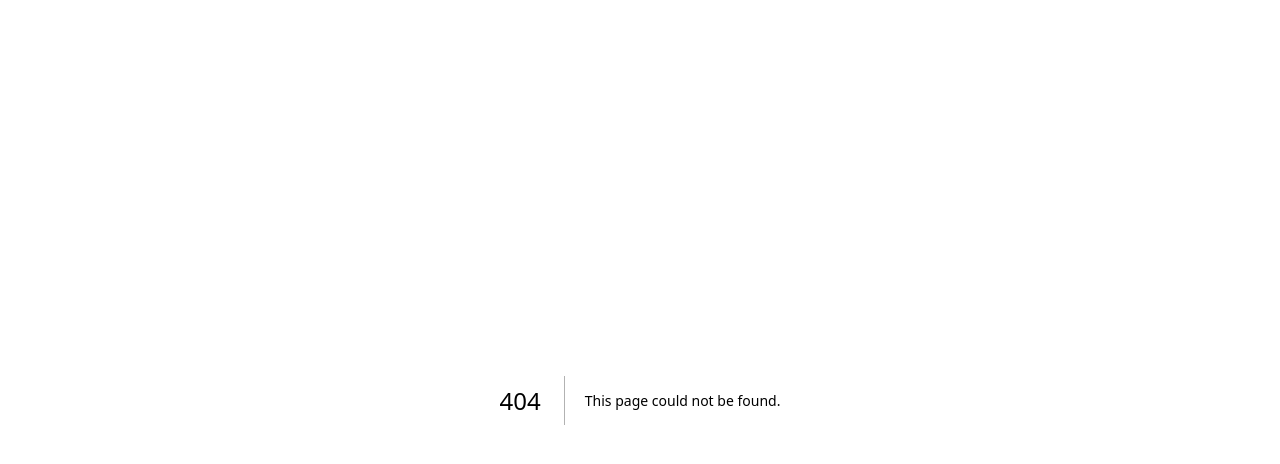
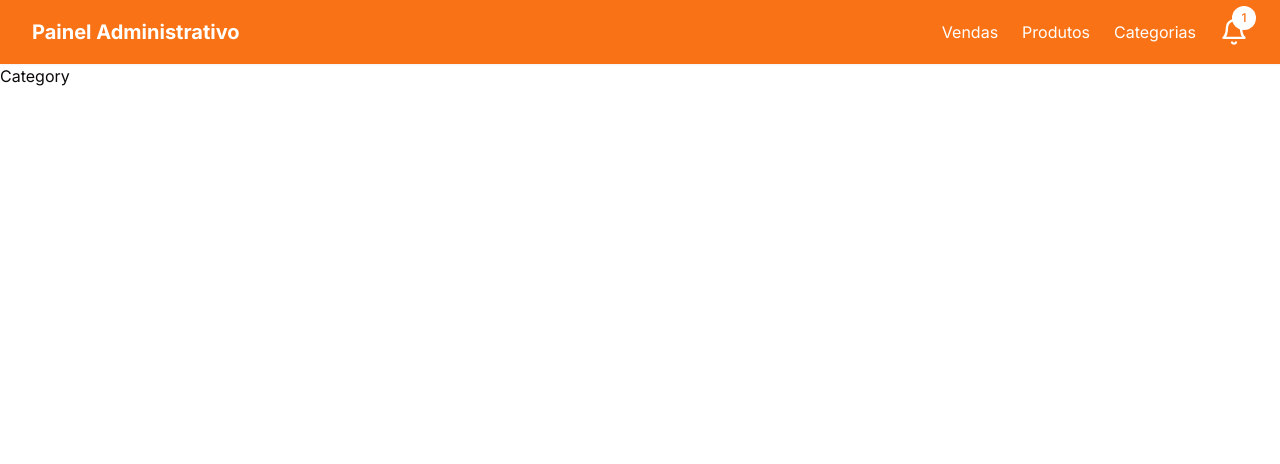
Before and after one commit to reisArthur2602/frontend-pizzaria, a Next.js app: page /dashboard/category in a window 1280 px wide. Before the commit this address had no page. Shown: the top 464 px of the page. Built offline with nearby package versions, Linux system fonts and the light colour scheme.

Commit message:
feat: add category route

```diff
--- /dev/null
+++ b/src/app/dashboard/category/page.tsx
@@ -0,0 +1,7 @@
+import React from "react";
+
+const Category = () => {
+  return <div>Category</div>;
+};
+
+export default Category;
```
